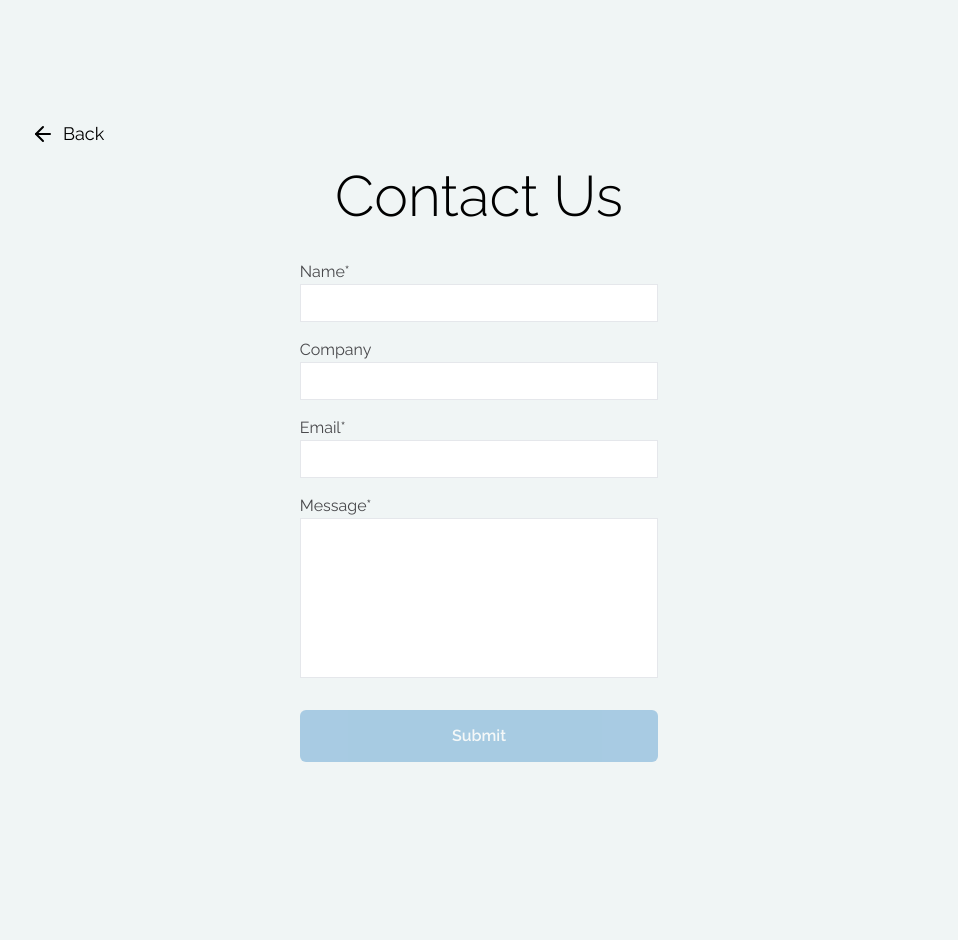
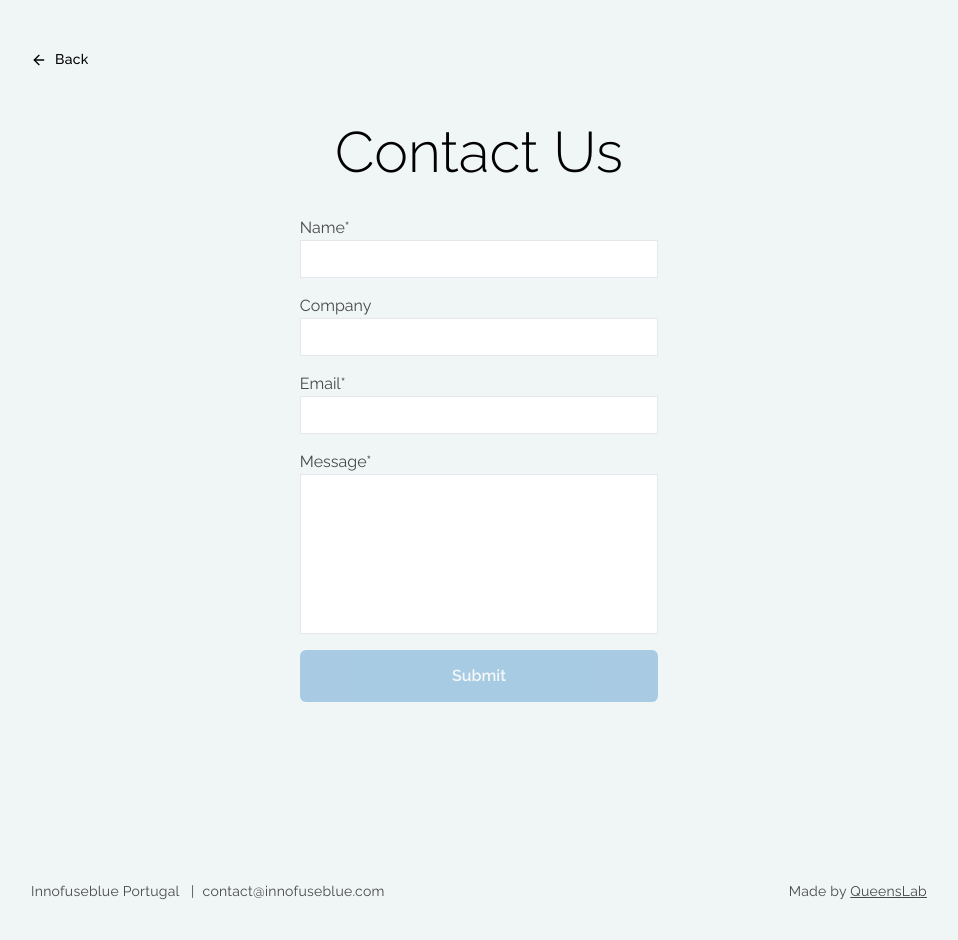
Before and after one commit to GustavoQueenslab/country-pagination-table, a Next.js app: page /contact in a window 1280 px wide. Shown: the top 940 px of the page, without its empty margins (161-1119 px from the left). Built offline with nearby package versions, Linux system fonts and the light colour scheme.

Commit message:
fix: form and footer

```diff
--- a/package.json
+++ b/package.json
@@ -21,6 +21,7 @@
     "postmark": "^3.1.1",
     "react": "18.2.0",
     "react-dom": "18.2.0",
+    "react-feather": "^2.0.10",
     "react-hook-form": "^7.47.0",
     "react-type-animation": "^3.1.0",
     "tailwindcss": "3.3.3",
--- a/src/components/ContactForm.tsx
+++ b/src/components/ContactForm.tsx
@@ -4,6 +4,7 @@ import { useForm } from "react-hook-form";
 import Button from "./Button";
 import Link from "next/link";
 import { useRouter } from "next/navigation";
+import { ArrowLeft } from "react-feather";
 
 export default function ContactForm() {
   const {
@@ -30,23 +31,12 @@ export default function ContactForm() {
 
   return (
     <div className="w-full bg-primary text-center px-[10%] flex flex-col md:px-[15%] justify-center items-center py-[90px] xl:py-[120px]">
-      <Link href="/" className="flex items-center gap-2 w-full mb-4">
-        <svg
-          xmlns="http://www.w3.org/2000/svg"
-          width="24"
-          height="24"
-          viewBox="0 0 24 24"
-          fill="none"
-          stroke="currentColor"
-          strokeWidth="2"
-          strokeLinecap="round"
-          strokeLinejoin="round"
-          className="feather feather-arrow-left"
-        >
-          <line x1="19" y1="12" x2="5" y2="12"></line>
-          <polyline points="12 19 5 12 12 5"></polyline>
-        </svg>
-        <p className="text-lg">Back</p>
+      <Link
+        href="/"
+        className="flex absolute top-12 items-center gap-2 w-full md:px-[15%] mb-4"
+      >
+        <ArrowLeft width={16} />
+        <p className="body-md">Back</p>
       </Link>
       <p className="display-sm md:display-lg font-light">Contact Us</p>
       <form
@@ -70,11 +60,12 @@ export default function ContactForm() {
         <label className="flex flex-col items-start text-dark">
           Email*
           <input
+            type="email"
             {...register("email", { required: true, minLength: 3 })}
             className="py-1.5 px-2 border text-dark w-full"
           />
         </label>
-        <label className="flex flex-col items-start text-dark mb-4">
+        <label className="flex flex-col items-start text-dark ">
           Message*
           <textarea
             className="py-1.5 px-2 border text-dark h-40 w-full resize-none"
--- a/src/components/Footer.tsx
+++ b/src/components/Footer.tsx
@@ -2,7 +2,7 @@ import Link from "next/link";
 
 export default function Footer() {
   return (
-    <footer className="py-12 bg-primary px-[10%] md:px-[15%] text-center text-[#48484B] flex-col xl:flex-row gap-4 xl:gap-0 flex justify-between body-md xl:body-lg items-center font-normal">
+    <footer className="py-12 bg-primary px-[10%] md:px-[15%] text-center text-[#48484B] flex-col xl:flex-row gap-4 xl:gap-0 flex justify-between body-md  items-center font-normal">
       <p className="hidden xl:block">
         <span className="xl:mr-2">Innofuseblue Portugal </span>
         <span>|</span>
--- a/src/components/Partners.tsx
+++ b/src/components/Partners.tsx
@@ -7,13 +7,12 @@ export default function Partners() {
         <div className="grid grid-cols-2 gap-8 xl:flex justify-center items-center justify-items-center">
           <img
             src="/oceanCommunity.png"
-            alt="energy icon"
+            alt="Ocean Community image"
             className="opacity-50"
           />
-          <img src="/23.png" alt="shipping icon" className="opacity-50" />
-          <img src="/22.png" alt="fish icon" className="opacity-50" />
-          <img src="/21.png" alt="boat icon" className="opacity-50" />
-          <img src="/20.png" alt="mind icon" className="opacity-50" />
+          <img src="/23.png" alt="Braid Theory image" className="opacity-50" />
+          <img src="/22.png" alt="Nova School image" className="opacity-50" />
+          <img src="/21.png" alt="Edgas moniz image" className="opacity-50" />
         </div>
       </div>
     </div>
```
Also changed, not shown: 1 other file (tests, documents, lock files or other folders).
